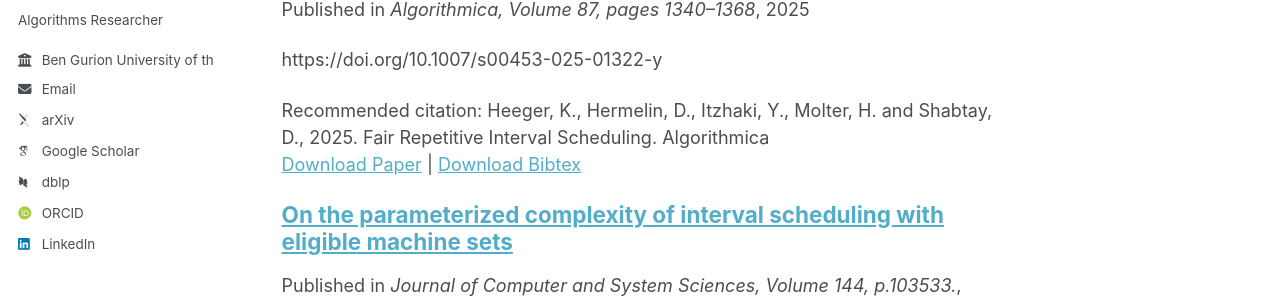
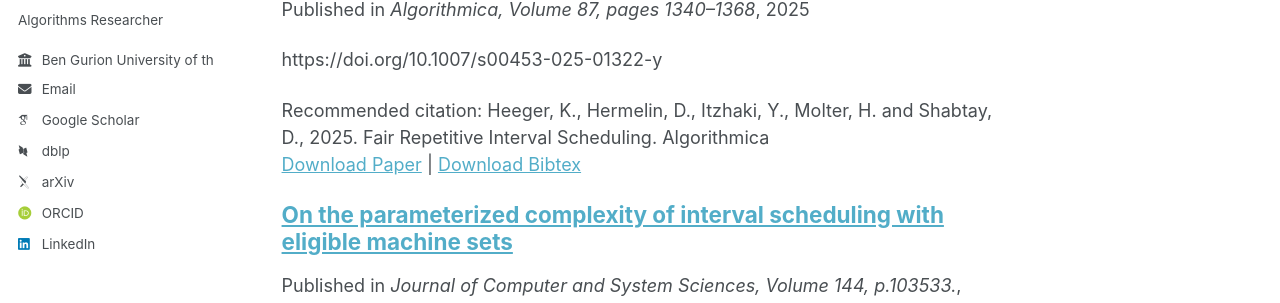
Before and after one commit to yuvalyitz/home, a Jekyll site: the page built from _pages/about.md, in a window 1280 px wide. Shown: the part 306-609 px from the top of the page. Built offline with Jekyll 4.4.1, drawn with Linux system fonts in a browser that asks for light colours; some web fonts are replaced.

Commit message:
Update author-profile.html

```diff
--- a/_includes/author-profile.html
+++ b/_includes/author-profile.html
@@ -38,15 +38,16 @@
       {% endif %}
 
       <!-- Font Awesome and Academicons icons / Academic websites -->
-      {% if author.arxiv %}
-        <li><a href="{{ author.arxiv }}"><i class="ai ai-arxiv ai-fw icon-pad-right"></i>arXiv</a></li>
-      {% endif %}
+
       <!-- {% if site.dblp %}
         <li><a href="{{ site.dblp }}"><i class="ai ai-dblp">dblp</i></a></li>
       {% endif %} -->
       {% if author.googlescholar %}
         <li><a href="{{ author.googlescholar }}"><i class="ai ai-google-scholar icon-pad-right"></i>Google Scholar</a></li>
         <li><a href="https://dblp.org/pid/309/5696.html"><i class="ai ai-dblp icon-pad-right"></i>dblp</a></li>
+      {% endif %}
+      {% if author.arxiv %}
+        <li><a href="{{ author.arxiv }}"><i class="ai ai-arxiv ai-fw icon-pad-right"></i>arXiv</a></li>
       {% endif %}
       {% if author.semantic %}
         <li><a href="{{ author.semantic }}"><i class="ai ai-semantic-scholar ai-fw icon-pad-right"></i>Semantic Scholar</a></li>
```
